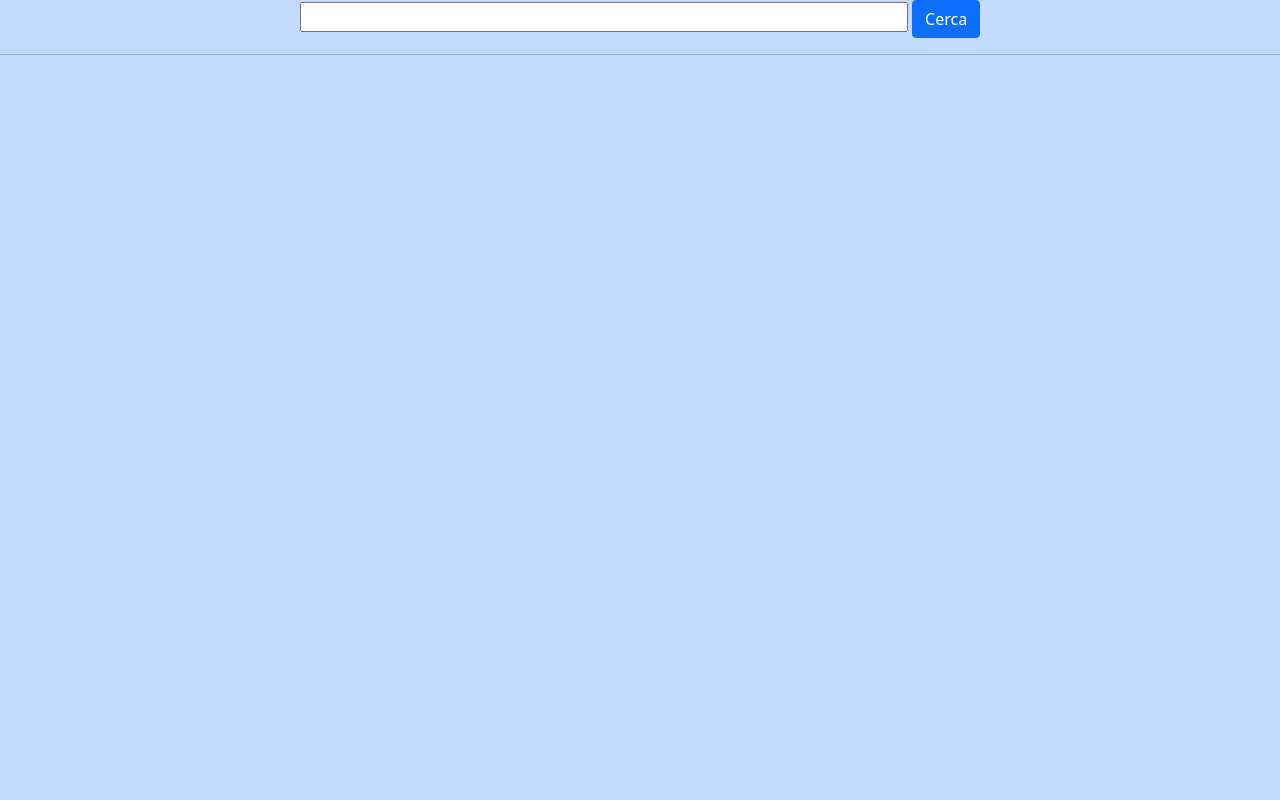
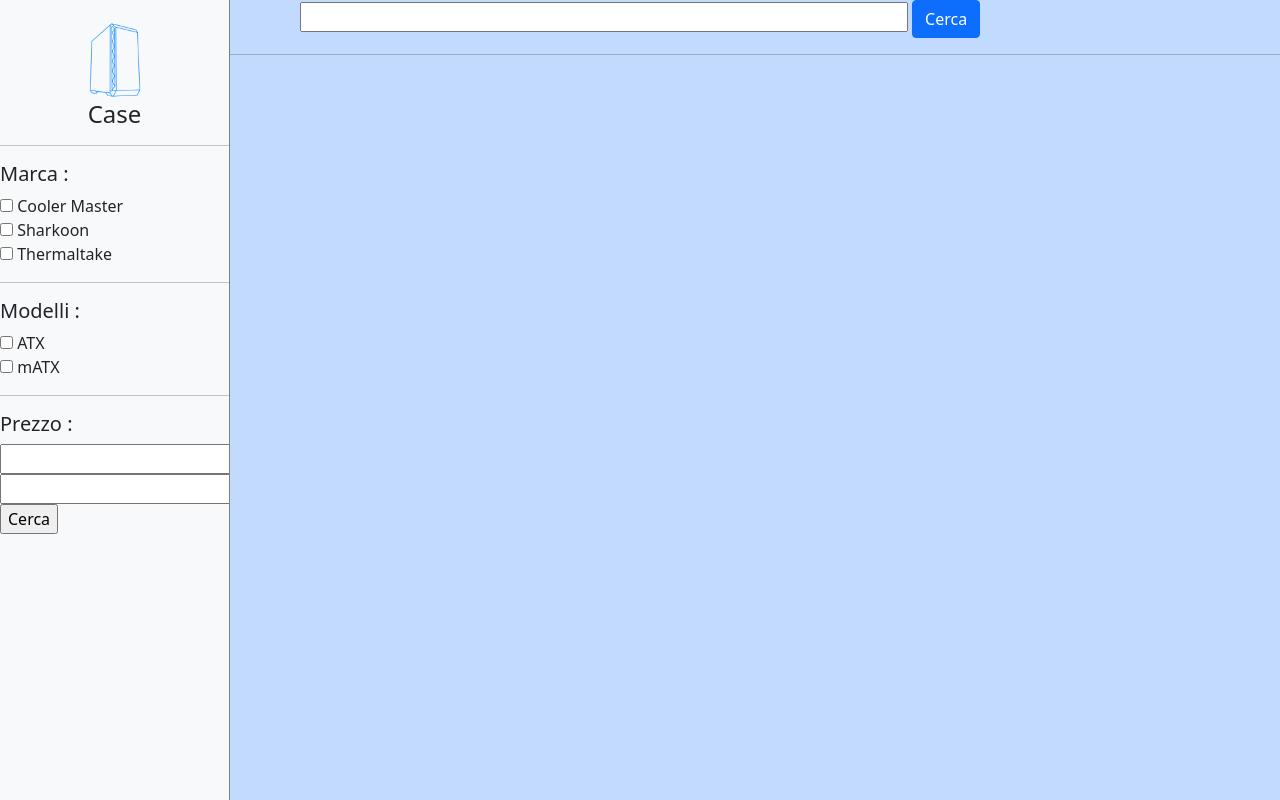
Before and after one commit to SimoneCff/TW6-PJ-PAPC, a Flask app: page /case in a window 1280 px wide. Run offline with Flask 2, Linux system fonts and the light colour scheme.

Commit message:
1. Addedd CaseSelect for the sidenav of Case

```diff
--- a/app.py
+++ b/app.py
@@ -1,7 +1,7 @@
 from array import array
 
 from flask import Flask, render_template, request
-from forms import Searchfor, CPUSelect
+from forms import Searchfor, CPUSelect, CaseSelect
 from config import Config
 from db import SearchIntoDb, SearchviaAttributesCPU
 from bson.json_util import dumps
@@ -73,7 +73,7 @@ def cpu():
                 max = "10000"
 
             query = SearchviaAttributesCPU("CPU", " ".join(marca), min, max, " ".join(socket),
-                                        " ".join(watt)).findqueryattr()
+                                           " ".join(watt)).findqueryattr()
             for x in query:
                 quer.insert(1, [dumps(x['name']), dumps(x['marca']), dumps(x['COSTO']), dumps(x['_id'])])
             return render_template("cpu.html", form=form1, queri=quer, form2=form2)
@@ -89,20 +89,21 @@ def cpu():
 @app.route('/case', methods=['POST', 'GET'])
 def case():
     form1 = Searchfor()
+    form2 = CaseSelect()
     qir = list()
     if request.method == 'POST':
         if request.form.get('submit'):
             query = SearchIntoDb("CASE", request.form.get('search')).findquery()
             for x in query:
                 qir.insert(1, [dumps(x['name']), dumps(x['marca']), dumps(x['COSTO']), dumps(x['_id'])])
-            return render_template("case.html", form=form1, queri=qir)
+            return render_template("case.html", form=form1, form2=form2, queri=qir)
         if request.form.get('val'):
             x = str(request.form.get('val'))
             x = x.split('"$oid": "', 1)[1]
             x = x.split('"', 1)[0]
             Carrello.Insert(x, 6, "CASE")
 
-    return render_template("case.html", form=form1)
+    return render_template("case.html", form=form1, form2=form2)
 
 
 @app.route('/cooling')
--- a/forms.py
+++ b/forms.py
@@ -22,4 +22,14 @@ class CPUSelect(FlaskForm):
     submitf = SubmitField('Cerca')
 
 class CaseSelect(FlaskForm):
+    #marche:
     Col = BooleanField('Cooler Master')
+    Shark = BooleanField('Sharkoon')
+    Therm = BooleanField('Thermaltake')
+    #model:
+    ATX = BooleanField('ATX')
+    mATX = BooleanField('mATX')
+    # max e min
+    minmonet = DecimalField('MinField', validators=[DataRequired(), NumberRange(min=0, max=4000)])
+    maxmonet = DecimalField('MaxField', validators=[DataRequired(), NumberRange(min=0, max=4000)])
+    submitf = SubmitField('Cerca')
--- a/templates/case.html
+++ b/templates/case.html
@@ -4,7 +4,7 @@
     <meta charset="UTF-8">
     <meta name="viewport" content="width=device-width, initial-scale=1">
     <meta name="theme-color" content="white">
-    <link href="../static/css/style.css" rel="stylesheet">
+    <link href="{{ url_for('static', filename='css/pages.css')}}" rel="stylesheet">
 
     <title>Pick-a-Pc</title>
 
@@ -16,7 +16,41 @@
     <link href="https://cdn.jsdelivr.net/npm/bootstrap@5.1.2/dist/css/bootstrap.min.css" rel="stylesheet">
 </head>
 <body class="bg-primary bg-opacity-25">
-{% block content %}
+  {% block content %}
+
+    <div class="bg-light sidenav">
+        <div class="text-center">
+            <img src="{{ url_for('static', filename='images/case.png')}}" class="img-rounded" alt="CPU" width="80">
+            <h4>Case</h4>
+        </div> <hr>
+
+        <form action="" method="post" novalidate>
+            {{form2.hidden_tag()}}
+              <h5> Marca : </h5>
+            {{form2.Col}}
+            {{form2.Col.label}}
+            <br>
+            {{form2.Shark}}
+            {{form2.Shark.label}}
+            <br>
+            {{form2.Therm}}
+            {{form2.Therm.label}}
+            <hr>
+              <h5> Modelli :</h5>
+            {{form2.ATX}}
+            {{form2.ATX.label}}
+            <br>
+            {{form2.mATX}}
+            {{form2.mATX.label}}
+            <hr>
+             <h5>Prezzo :</h5>
+            {{form2.minmonet}}
+            {{form2.maxmonet}}
+            <br>
+            {{form2.submitf}}
+        </form>
+    </div>
+
 <div class="text-center">
              <form action="" method="post" novalidate>
         {{ form.hidden_tag() }}
```
